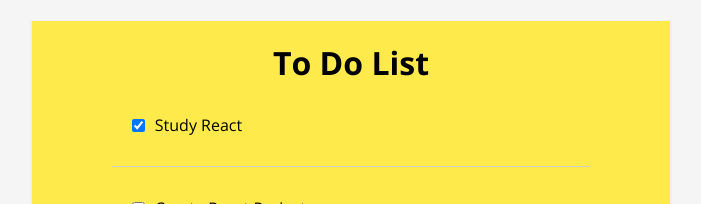
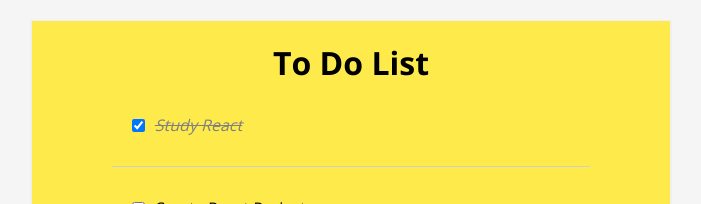
Before and after one commit to Moe-Zart/To-Do-List-with-React, a React (Create React App) app: page / in a window 1280 px wide. Shown: the top 204 px of the page, without its empty margins (289-990 px from the left). Built offline with nearby package versions, Linux system fonts and the light colour scheme.

Commit message:
conditional rendering

```diff
--- a/src/components/ToDoApp.jsx
+++ b/src/components/ToDoApp.jsx
@@ -20,11 +20,12 @@
         }
         return todo
       })
-      return{
+      return {
         todos: newToDoData
       }
+      }
 
-    })
+    )
   }
   render() {
     const todoComponents = this.state.todos.map(item =>
--- a/src/components/ToDoItem.jsx
+++ b/src/components/ToDoItem.jsx
@@ -1,6 +1,11 @@
 import React from "react";
 
-const ToDoItem = (props) => {
+function ToDoItem (props) {
+  const completedStyle ={
+    fontStyle: "italic",
+    color: "gray",
+    textDecoration: "line-through"
+  }
   return (
     <div className="ToDo-item">
       <input
@@ -8,7 +13,7 @@
         checked={props.item.completed}
         onChange={() => props.handleChange(props.item.id)}
       />
-      <p>{props.item.text}</p>
+      <p style={props.item.completed? completedStyle : null}>{props.item.text}</p>
     </div>
   );
 };
```
